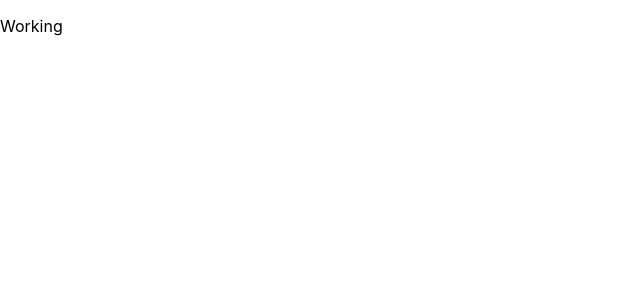
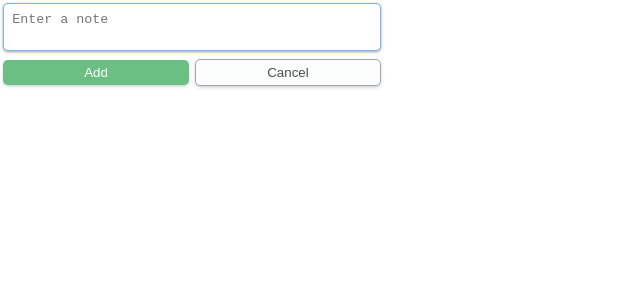
Before and after one commit to ivsp/kanban-board, a React (Create React App) app: page / in a window 1280 px wide. Shown: the top 300 px of the page, without its empty margins (0-640 px from the left). Built offline with nearby package versions, Linux system fonts and the light colour scheme.

Commit message:
Add card component

```diff
--- a/src/App.js
+++ b/src/App.js
@@ -1,9 +1,10 @@
-import './App.css';
+import "./App.css";
+import AddCard from "./components/add-card/addcard";
 
 function App() {
   return (
     <div className="App">
-      <p>Working</p>
+      <AddCard></AddCard>
     </div>
   );
 }
--- /dev/null
+++ b/src/components/add-card/addcard.jsx
@@ -0,0 +1,27 @@
+import "./style.css";
+
+function AddCard() {
+  return (
+    <section className="add__card-container">
+      <form className="form__container">
+        <textarea
+          id="textarea"
+          name="card"
+          cols="10"
+          rows="2"
+          placeholder="Enter a note"
+        ></textarea>
+        <div className="form__button-container">
+          <button id="add_button" className="form__button" type="submit">
+            Add
+          </button>
+          <button id="cancel_button" className="form__button" type="submit">
+            Cancel
+          </button>
+        </div>
+      </form>
+    </section>
+  );
+}
+
+export default AddCard;
--- /dev/null
+++ b/src/components/add-card/style.css
@@ -0,0 +1,43 @@
+.add__card-container{
+    width: 30vw;
+    padding: 0.2rem;
+}
+.form__container{
+    display: flex;
+    flex-direction: column;
+}
+#textarea{
+    resize: none;
+    padding: 0.5rem;
+    border-radius: 5px;
+    border: solid 1px #7db4eb;
+    box-shadow: rgba(60, 64, 67, 0.3) 0px 1px 2px 0px, rgba(60, 64, 67, 0.15) 0px 1px 3px 1px;
+}
+
+.form__button-container{
+    display: flex;
+    gap: 0.4rem;
+    justify-content: center;
+    align-items: center;
+    padding: 0.5rem 0rem;
+}
+
+.form__button{
+    width: 50%;
+    border-radius: 5px;
+    padding: 0.3rem 1rem;
+    border: none;
+    opacity: 0.7;
+}
+
+#add_button{
+    background-color: #2ea44f;
+    color: #ffffff;
+    box-shadow: rgba(50, 50, 93, 0.25) 0px 2px 5px -1px, rgba(0, 0, 0, 0.3) 0px 1px 3px -1px;
+}
+
+#cancel_button{
+    background-color: #fafbfc;
+    border: solid 1px grey;
+    box-shadow: rgba(50, 50, 93, 0.25) 0px 2px 5px -1px, rgba(0, 0, 0, 0.3) 0px 1px 3px -1px;
+}
--- a/src/index.css
+++ b/src/index.css
@@ -1,3 +1,13 @@
+*{
+  margin: 0px;
+  padding: 0px;
+  box-sizing: border-box;
+  text-decoration: none;
+  list-style: none;
+
+
+}
+
 body {
   margin: 0;
   font-family: -apple-system, BlinkMacSystemFont, 'Segoe UI', 'Roboto', 'Oxygen',
```
Also changed, not shown: 1 other file (tests, documents, lock files or other folders).
